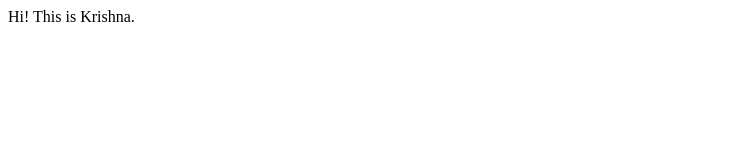
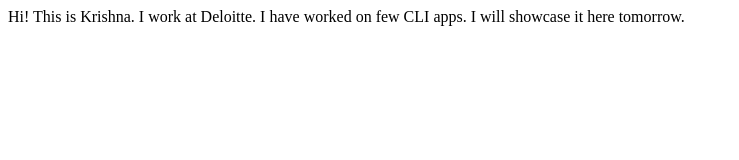
Before and after one commit to KrishnaBathwal/krishnabathwal-site, a plain HTML site: page index.html in a window 1280 px wide. Shown: the whole page, without its empty margins (0-739 px from the left). Drawn offline with Linux system fonts and the light colour scheme.

Commit message:
Update details of project.

```diff
--- a/index.html
+++ b/index.html
@@ -8,5 +8,8 @@
 </head>
 <body>
     Hi! This is Krishna.
+    I work at Deloitte.
+
+    I have worked on few CLI apps. I will showcase it here tomorrow.
 </body>
 </html>
```
